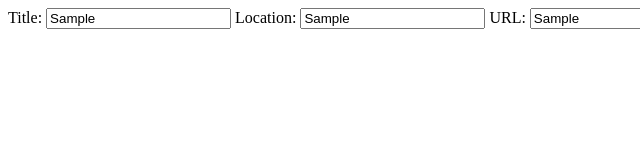
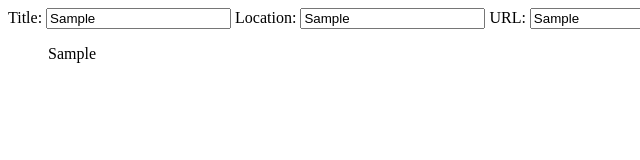
Before and after one commit to alswch/ASC_JSoop, a plain HTML site: page index.html in a window 1280 px wide. Both pictures are taken after typing "Sample", "Sample", "Sample" into the empty fields and a click on the button "Save". Shown: the full height of the page, 0-640 px from the left. Drawn offline with Linux system fonts and the light colour scheme.

Commit message:
added photos

```diff
--- a/JSoop_script.js
+++ b/JSoop_script.js
@@ -21,8 +21,37 @@ multiplier.multiply(1);
 // Each Photo should store the photo's file name and the location the photo was taken in as strings.
 // Create instances of each object defined to prove that your object model works.
 var photoApp = {
-  photoAlbum: [],
-
+  photoAlbum: [
+    {title:"Seoul", location:"South Korea", url:"seoul.jpg"},
+    {title:"New York City", location:"New York", url:"newyork.jpg"},
+    {title:"Washington, DC", location:"USA", url:"washingtondc.jpg"}
+  ],
+  initialize: function() {
+    console.log("initialize");
+    photoApp.activateUserInput()
+  },
+  activateUserInput: function() {
+    var photoSave = document.getElementById('save');
+    photoSave.addEventListener("click", photoApp.savedPhotoInfo);
+  },
+  savedPhotoInfo: function() {
+    console.log("savedPhotoInfo");
+    var photoTitle = document.getElementById('title').value;
+    var photoLocation = document.getElementById('location').value;
+    var photoURL = document.getElementById('url').value;
+    // Make instances
+    var nextPhoto = new photoApp.Photo(photoTitle, photoLocation, photoURL);
+    console.log(nextPhoto);
+    photoApp.photoAlbum.push(nextPhoto);
+    console.log(photoApp.photoAlbum);
+    photoApp.createGallery()
+  },
+  // Photo constructor
+  Photo: function(photoTitle, photoLocation, photoURL) {
+    this.title = photoTitle;
+    this.location = photoLocation;
+    this.url = photoURL;
+  },
   createGallery: function() {
     console.log("createGallery");
     var nextListItem = "";
@@ -30,40 +59,12 @@ var photoApp = {
         nextPhotoGallery = photoApp.photoAlbum[i];
         nextPhotoGalleryTitle = nextPhotoGallery.title;
         nextListItem += "<li id='title_" + i + "'>" + nextPhotoGalleryTitle + "</li>"
-      }
-      // document.getElementById('gallery').appendChild(nextPhotoGalleryTitle);
+      };
       console.log(nextListItem);
-  },
-  initialize: function() {
-    console.log("initialize");
-    photoApp.activateUserInput()
-  },
-  activateUserInput: function() {
-    var photoSave = document.getElementById('save');
-    photoSave.addEventListener("click", photoApp.savedPhotoInfo)
-  },
-  savedPhotoInfo: function() {
-    console.log("savedPhotoInfo");
-    var photoTitle = document.getElementById('title').value;
-    var photoLocation = document.getElementById('location').value;
-    var photoURL = document.getElementById('url').value;
-      function Photo(photoTitle, photoLocation, photoURL) {
-        this.title = photoTitle;
-        this.location = photoLocation;
-        this.url = photoURL;
-      }
-    var nextPhoto = new Photo(photoTitle, photoLocation, photoURL);
-    console.log(nextPhoto);
-    photoApp.photoAlbum.push(nextPhoto);
-    console.log(photoApp.photoAlbum);
-    photoApp.createGallery()
-    }
-}
+    document.getElementById('galleryTitles').innerHTML = nextPhotoGalleryTitle;
+  }
+};
 photoApp.initialize();
-
-
-
-
 
 
 
--- a/index.html
+++ b/index.html
@@ -11,9 +11,9 @@
   Location: <input type="text" name="location" id="location">
   URL: <input type="text" name="url" id="url">
   <input type="button" name="save" value="Save" id="save">
-  <div id="gallery">
-    <ul id="galleryTitles"></ul>
-  </div>
+
+  <ul id="galleryTitles"></ul>
+
   <script type="text/javascript" src="JSoop_script.js">
 
   </script>
```
Also changed, not shown: newyork.jpg (added), seoul.jpg (added), washingtondc.jpg (added).
